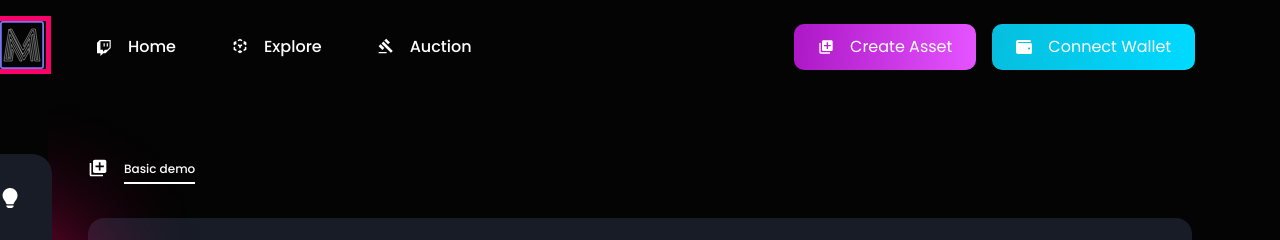
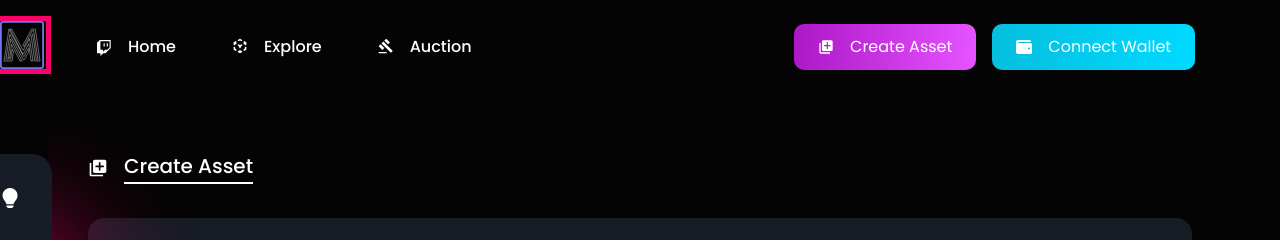
Before and after one commit to The-Wiz23/Arcworld, a React (Create React App) app: page /create-asset in a window 1280 px wide. Shown: the top 240 px of the page. Built offline with nearby package versions, Linux system fonts and the light colour scheme.

Commit message:
revert prev chg

```diff
--- a/src/Pages/CreateAssets/CreateAssets.js
+++ b/src/Pages/CreateAssets/CreateAssets.js
@@ -27,10 +27,6 @@ import AssetProperModal from "../../components/AssetPropertiesModal/AssetProperM
 import { useTranslation } from "react-i18next";
 import { LocalizationProvider, MobileDatePicker } from "@mui/lab";
 import AssetProperModalMobile from "../../components/AssetPropertiesModal/AssetProperModalMobile";
-
-import { Anchor } from 'antd';
-const { Link } = Anchor;
-
 
 const Input = styled("input")({
   display: "none",
@@ -170,8 +166,7 @@ const CreateAssets = ({ darkMode }) => {
                   borderBottom: `2px solid ${darkMode ? "#ffffff" : "#171c26"}`,
                 }}
               >
-                <Link href="https://opensea.io/collection/ggrogilla-the-great" title="Basic demo" />
-
+                {t("CREATE_ASSET")}
               </Typography>
             </Typography>
           </Box>
```
